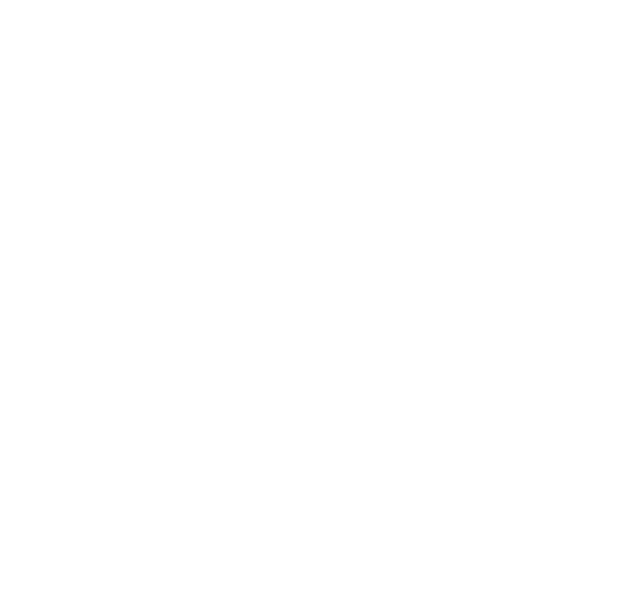
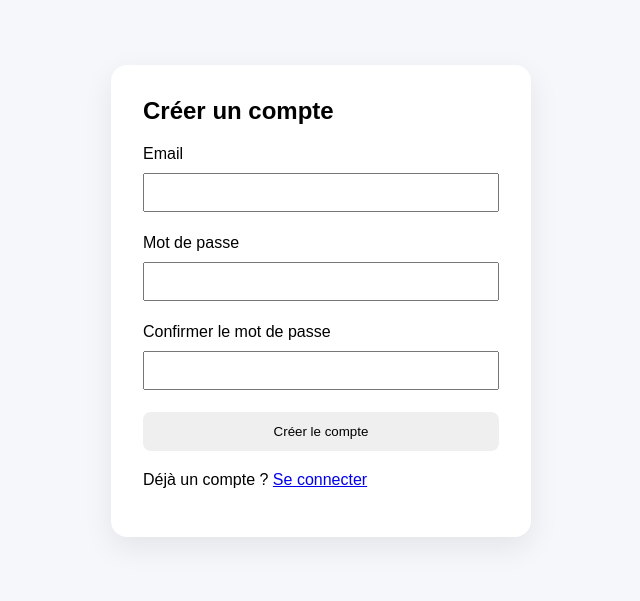
Before and after one commit to rbhira/DataShare, an Angular app in the folder frontend/: page /register in a window 1280 px wide. Before the commit this address led to /. Shown: the part 107-708 px from the top of the page, without its empty margins (319-959 px from the left). Built offline with nearby package versions, Linux system fonts and the light colour scheme.

Commit message:
feat(auth): add Angular authentication interface

```diff
--- /dev/null
+++ b/frontend/src/app/features/auth/login/login.css
@@ -0,0 +1,65 @@
+:host {
+  display: block;
+  min-height: 100vh;
+  font-family: Arial, sans-serif;
+}
+
+.auth-page {
+  min-height: 100vh;
+  display: flex;
+  justify-content: center;
+  align-items: center;
+  background: #f5f7fa;
+  padding: 24px;
+  box-sizing: border-box;
+}
+
+.auth-card {
+  width: 100%;
+  max-width: 420px;
+  background: white;
+  border-radius: 16px;
+  padding: 32px;
+  box-sizing: border-box;
+  box-shadow: 0 10px 30px rgba(0, 0, 0, 0.08);
+}
+
+h1 {
+  margin-top: 0;
+}
+
+form {
+  display: flex;
+  flex-direction: column;
+  gap: 10px;
+}
+
+input {
+  padding: 10px;
+  margin-bottom: 12px;
+}
+
+button {
+  padding: 12px;
+  border: 0;
+  border-radius: 8px;
+  cursor: pointer;
+}
+
+button:disabled {
+  cursor: wait;
+}
+
+.error {
+  color: #b00020;
+  margin-top: 16px;
+}
+
+.link {
+  margin-top: 20px;
+}
+
+.success {
+  color: green;
+  margin-bottom: 16px;
+}
--- /dev/null
+++ b/frontend/src/app/features/auth/login/login.html
@@ -0,0 +1,63 @@
+<main class="auth-page">
+
+  <section class="auth-card">
+
+    <h1>Connexion</h1>
+
+    @if (successMessage) {
+      <p class="success" role="status">
+        {{ successMessage }}
+      </p>
+    }
+
+    <form (ngSubmit)="submit()">
+
+      <label for="email">
+        Email
+      </label>
+
+      <input
+        id="email"
+        type="email"
+        name="email"
+        [(ngModel)]="email"
+        autocomplete="email"
+      />
+
+      <label for="password">
+        Mot de passe
+      </label>
+
+      <input
+        id="password"
+        type="password"
+        name="password"
+        [(ngModel)]="password"
+        autocomplete="current-password"
+      />
+
+      <button
+        type="submit"
+        [disabled]="loading"
+      >
+        {{ loading ? 'Connexion...' : 'Se connecter' }}
+      </button>
+
+    </form>
+
+    @if (errorMessage) {
+      <p class="error">
+        {{ errorMessage }}
+      </p>
+    }
+
+    <p class="link">
+      Pas encore de compte ?
+      <a routerLink="/register">
+        Créer un compte
+      </a>
+    </p>
+
+  </section>
+
+</main>
--- /dev/null
+++ b/frontend/src/app/features/auth/login/login.ts
@@ -0,0 +1,74 @@
+import {
+  ChangeDetectorRef,
+  Component
+} from '@angular/core';
+
+import { FormsModule } from '@angular/forms';
+import { Router, RouterLink } from '@angular/router';
+
+import { AuthService } from '../../../services/auth.service';
+
+@Component({
+  selector: 'app-login',
+  standalone: true,
+  imports: [
+    FormsModule,
+    RouterLink
+  ],
+  templateUrl: './login.html',
+  styleUrl: './login.css'
+})
+export class Login {
+
+  email = '';
+  password = '';
+
+  loading = false;
+  errorMessage = '';
+  successMessage = '';
+
+  constructor(
+    private authService: AuthService,
+    private router: Router,
+    private changeDetectorRef: ChangeDetectorRef
+  ) {
+    if (history.state.accountCreated) {
+      this.successMessage =
+        'Compte créé. Vous pouvez maintenant vous connecter.';
+    }
+  }
+
+  submit(): void {
+
+    this.errorMessage = '';
+
+    if (!this.email || !this.password) {
+      this.errorMessage =
+        'Veuillez renseigner votre email et votre mot de passe.';
+      return;
+    }
+
+    this.loading = true;
+
+    this.authService.login(
+      this.email,
+      this.password
+    ).subscribe({
+
+      next: () => {
+        this.loading = false;
+        this.router.navigate(['/upload']);
+      },
+
+      error: error => {
+        this.errorMessage =
+          error.error?.message ??
+          'Connexion impossible.';
+
+        this.loading = false;
+
+        this.changeDetectorRef.detectChanges();
+      }
+    });
+  }
+}
--- /dev/null
+++ b/frontend/src/app/features/auth/register/register.css
@@ -0,0 +1,60 @@
+:host {
+  display: block;
+  min-height: 100vh;
+  font-family: Arial, sans-serif;
+}
+
+.auth-page {
+  min-height: 100vh;
+  display: flex;
+  justify-content: center;
+  align-items: center;
+  background: #f5f7fa;
+  padding: 24px;
+  box-sizing: border-box;
+}
+
+.auth-card {
+  width: 100%;
+  max-width: 420px;
+  background: white;
+  border-radius: 16px;
+  padding: 32px;
+  box-sizing: border-box;
+  box-shadow: 0 10px 30px rgba(0, 0, 0, 0.08);
+}
+
+h1 {
+  margin-top: 0;
+}
+
+form {
+  display: flex;
+  flex-direction: column;
+  gap: 10px;
+}
+
+input {
+  padding: 10px;
+  margin-bottom: 12px;
+}
+
+button {
+  padding: 12px;
+  border: 0;
+  border-radius: 8px;
+  cursor: pointer;
+}
+
+button:disabled {
+  cursor: wait;
+}
+
+.error {
+  color: #b00020;
+  margin-top: 16px;
+}
+
+.link {
+  margin-top: 20px;
+}
--- /dev/null
+++ b/frontend/src/app/features/auth/register/register.html
@@ -0,0 +1,69 @@
+<main class="auth-page">
+
+  <section class="auth-card">
+
+    <h1>Créer un compte</h1>
+
+    <form (ngSubmit)="submit()">
+
+      <label for="email">
+        Email
+      </label>
+
+      <input
+        id="email"
+        type="email"
+        name="email"
+        [(ngModel)]="email"
+        autocomplete="email"
+      />
+
+      <label for="password">
+        Mot de passe
+      </label>
+
+      <input
+        id="password"
+        type="password"
+        name="password"
+        [(ngModel)]="password"
+        autocomplete="new-password"
+      />
+
+      <label for="confirmPassword">
+        Confirmer le mot de passe
+      </label>
+
+      <input
+        id="confirmPassword"
+        type="password"
+        name="confirmPassword"
+        [(ngModel)]="confirmPassword"
+        autocomplete="new-password"
+      />
+
+      <button
+        type="submit"
+        [disabled]="loading"
+      >
+        {{ loading ? 'Création...' : 'Créer le compte' }}
+      </button>
+
+    </form>
+
+    @if (errorMessage) {
+      <p class="error">
+        {{ errorMessage }}
+      </p>
+    }
+
+    <p class="link">
+      Déjà un compte ?
+      <a routerLink="/login">
+        Se connecter
+      </a>
+    </p>
+
+  </section>
+
+</main>
--- /dev/null
+++ b/frontend/src/app/features/auth/register/register.ts
@@ -0,0 +1,88 @@
+import {
+  ChangeDetectorRef,
+  Component
+} from '@angular/core';
+
+import { FormsModule } from '@angular/forms';
+import { Router, RouterLink } from '@angular/router';
+
+import { AuthService } from '../../../services/auth.service';
+
+@Component({
+  selector: 'app-register',
+  standalone: true,
+  imports: [
+    FormsModule,
+    RouterLink
+  ],
+  templateUrl: './register.html',
+  styleUrl: './register.css'
+})
+export class Register {
+
+  email = '';
+  password = '';
+  confirmPassword = '';
+
+  loading = false;
+  errorMessage = '';
+
+  constructor(
+    private authService: AuthService,
+    private router: Router,
+    private changeDetectorRef: ChangeDetectorRef
+  ) {}
+
+  submit(): void {
+
+    this.errorMessage = '';
+
+    if (!this.email || !this.password) {
+      this.errorMessage =
+        'Veuillez renseigner tous les champs.';
+      return;
+    }
+
+    if (this.password.length < 8) {
+      this.errorMessage =
+        'Le mot de passe doit contenir au moins 8 caractères.';
+      return;
+    }
+
+    if (this.password !== this.confirmPassword) {
+      this.errorMessage =
+        'Les mots de passe ne correspondent pas.';
+      return;
+    }
+
+    this.loading = true;
+
+    this.authService.register(
+      this.email,
+      this.password
+    ).subscribe({
+
+      next: () => {
+        this.loading = false;
+        this.router.navigate(
+          ['/login'],
+          {
+            state: {
+              accountCreated: true
+            }
+          }
+        );
+      },
+
+      error: error => {
+        this.errorMessage =
+          error.error?.message ??
+          'Création du compte impossible.';
+
+        this.loading = false;
+
+        this.changeDetectorRef.detectChanges();
+      }
+    });
+  }
+}
--- /dev/null
+++ b/frontend/src/app/services/auth.service.ts
@@ -0,0 +1,85 @@
+import { HttpClient } from '@angular/common/http';
+import { Injectable } from '@angular/core';
+import { Observable, tap } from 'rxjs';
+
+export interface RegisterRequest {
+  email: string;
+  password: string;
+}
+
+export interface RegisterResponse {
+  id: number;
+  email: string;
+  createdAt: string;
+}
+
+export interface LoginRequest {
+  email: string;
+  password: string;
+}
+
+export interface LoginResponse {
+  token: string;
+}
+
+@Injectable({
+  providedIn: 'root'
+})
+export class AuthService {
+
+  private readonly apiUrl = '/api/auth';
+  private readonly tokenKey = 'datashare_token';
+
+  constructor(private http: HttpClient) {}
+
+  register(
+    email: string,
+    password: string
+  ): Observable<RegisterResponse> {
+
+    const request: RegisterRequest = {
+      email,
+      password
+    };
+
+    return this.http.post<RegisterResponse>(
+      `${this.apiUrl}/register`,
+      request
+    );
+  }
+
+  login(
+    email: string,
+    password: string
+  ): Observable<LoginResponse> {
+
+    const request: LoginRequest = {
+      email,
+      password
+    };
+
+    return this.http.post<LoginResponse>(
+      `${this.apiUrl}/login`,
+      request
+    ).pipe(
+      tap(response => {
+        localStorage.setItem(
+          this.tokenKey,
+          response.token
+        );
+      })
+    );
+  }
+
+  logout(): void {
+    localStorage.removeItem(this.tokenKey);
+  }
+
+  getToken(): string | null {
+    return localStorage.getItem(this.tokenKey);
+  }
+
+  isLoggedIn(): boolean {
+    return this.getToken() !== null;
+  }
+}
```
Also changed, not shown: frontend/src/app/app.routes.ts (+21 -1 lines).
